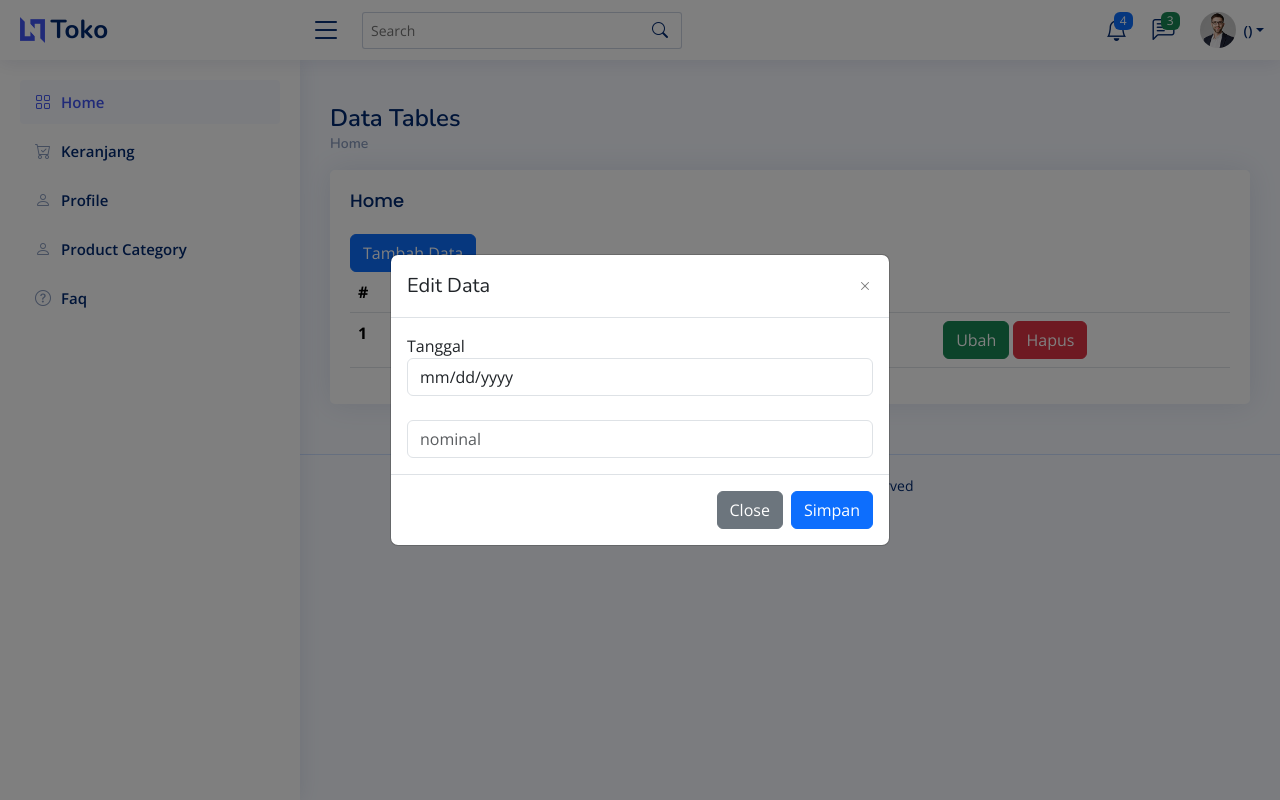
After one commit to IqbalMaulanaHakim05/belajar-ci-tugas, a CodeIgniter 4 app: the page made by app/Views/v_diskon.php in a window 1280 px wide, after a click on "Ubah". The commit adds this page. Run offline with PHP 8.4 and a stand-in for CodeIgniter, Linux system fonts and the light colour scheme; the template is opened without the code that fills it: most values are stand-ins (such as "Sample title", 1, 10 or a date in 2020); data that the repository does not hold is empty; some libraries are stand-ins or nearby versions.

Commit message:
menambahkan header diskon

```diff
--- a/app/Controllers/AuthController.php
+++ b/app/Controllers/AuthController.php
@@ -5,7 +5,7 @@ namespace App\Controllers;
 use App\Controllers\BaseController;
 use CodeIgniter\HTTP\ResponseInterface;
 use App\Models\UserModel;
-
+use App\Models\DiskonModel;
 class AuthController extends BaseController
 {
     protected $user;
@@ -14,6 +14,7 @@ class AuthController extends BaseController
 {
     helper('form');
     $this->user = new UserModel();
+    $this->diskonModel = new DiskonModel();
 }
 
 public function login()
@@ -51,4 +52,6 @@ public function logout()
     session()->destroy();
     return redirect()->to('login');
 }
+
+
 }
--- a/app/Views/components/sidebar.php
+++ b/app/Views/components/sidebar.php
@@ -25,6 +25,13 @@
                 <span>Produk</span>
             </a>
         </li><!-- End Produk Nav -->
+
+        <li class="nav-item">
+            <a class="nav-link <?php echo (uri_string() == 'diskon') ? "" : "collapsed" ?>" href="diskon">
+                <i class="bi bi-receipt"></i>
+                <span>Diskon</span>
+            </a>
+        </li><!-- End Diskon Nav -->
         <?php
         }
         ?>
--- /dev/null
+++ b/app/Views/v_diskon.php
@@ -0,0 +1,118 @@
+<?= $this->extend('layout') ?>
+<?= $this->section('content') ?>
+<?php
+if (session()->getFlashData('success')) {
+    ?>
+    <div class="alert alert-info alert-dismissible fade show" role="alert">
+        <?= session()->getFlashData('success') ?>
+        <button type="button" class="btn-close" data-bs-dismiss="alert" aria-label="Close"></button>
+    </div>
+    <?php
+}
+?>
+<?php
+if (session()->getFlashData('failed')) {
+    ?>
+    <div class="alert alert-danger alert-dismissible fade show" role="alert">
+        <?= session()->getFlashData('failed') ?>
+        <button type="button" class="btn-close" data-bs-dismiss="alert" aria-label="Close"></button>
+    </div>
+    <?php
+}
+?>
+<button type="button" class="btn btn-primary" data-bs-toggle="modal" data-bs-target="#addModal">
+    Tambah Data
+</button>
+<table class="table datatable">
+    <thead>
+        <tr>
+            <th scope="col">#</th>
+            <th scope="col">Tanggal</th>
+            <th scope="col">Nominal (Rp)</th>
+            <th scope="col"></th>
+        </tr>
+    </thead>
+    <tbody>
+        <?php foreach ($diskon as $index => $diskonbarang): ?>
+            <tr>
+                <th scope="row"><?php echo $index + 1 ?></th>
+                <td><?php echo $diskonbarang['tanggal'] ?></td>
+                <td><?php echo $diskonbarang['nominal'] ?></td>
+                <td>
+                    <button type="button" class="btn btn-success" data-bs-toggle="modal"
+                        data-bs-target="#editModal-<?= $diskonbarang['id'] ?>">
+                        Ubah
+                    </button>
+                    <a href="<?= base_url('diskon/delete/' . $diskonbarang['id']) ?>" class="btn btn-danger"
+                        onclick="return confirm('Yakin hapus data ini ?')">
+                        Hapus
+                    </a>
+                </td>
+            </tr>
+            <!-- Edit Modal Begin -->
+            <div class="modal fade" id="editModal-<?= $diskonbarang['id'] ?>" tabindex="-1">
+                <div class="modal-dialog modal-dialog-centered">
+                    <div class="modal-content">
+                        <div class="modal-header">
+                            <h5 class="modal-title">Edit Data</h5>
+                            <button type="button" class="btn-close" data-bs-dismiss="modal" aria-label="Close"></button>
+                        </div>
+                        <form action="<?= base_url('diskon/edit/' . $diskonbarang['id']) ?>" method="post"
+                            enctype="multipart/form-data">
+                            <?= csrf_field(); ?>
+                            <div class="modal-body">
+                                <div class="form-group">
+                                    <label for="tanggal">Tanggal</label>
+                                    <input type="date" name="tanggal" class="form-control" id="tanggal"
+                                        value="<?= $diskonbarang['tanggal'] ?>" placeholder="Tanggal" required readonly>
+                                </div>
+                                <div class="form-group">
+                                    <label for="nominal"></label>
+                                    <input type="number" name="nominal" class="form-control" id="nominal"
+                                        value="<?= $diskonbarang['nominal'] ?>" placeholder="nominal" required>
+                                </div>
+                            </div>
+                            <div class="modal-footer">
+                                <button type="button" class="btn btn-secondary" data-bs-dismiss="modal">Close</button>
+                                <button type="submit" class="btn btn-primary">Simpan</button>
+                            </div>
+                        </form>
+                    </div>
+                </div>
+            </div>
+            <!-- Edit Modal End -->
+        <?php endforeach ?>
+    </tbody>
+</table>
+<!-- End Table with stripped rows -->
+<!-- Add Modal Begin -->
+<div class="modal fade" id="addModal" tabindex="-1">
+    <div class="modal-dialog modal-dialog-centered">
+        <div class="modal-content">
+            <div class="modal-header">
+                <h5 class="modal-title">Tambah Data</h5>
+                <button type="button" class="btn-close" data-bs-dismiss="modal" aria-label="Close"></button>
+            </div>
+            <form action="<?= base_url('diskon') ?>" method="post" enctype="multipart/form-data">
+                <?= csrf_field(); ?>
+                <div class="modal-body">
+                    <div class="form-group">
+                        <label for="tanggal">tanggal</label>
+                        <input type="date" name="tanggal" class="form-control" id="tanggal" placeholder="tanggal"
+                            required>
+                    </div>
+                    <div class="form-group">
+                        <label for="nominal">Nominal</label>
+                        <input type="number" name="nominal" class="form-control" id="nominal" placeholder="nominal"
+                            required>
+                    </div>
+                    <div class="modal-footer">
+                        <button type="button" class="btn btn-secondary" data-bs-dismiss="modal">Close</button>
+                        <button type="submit" class="btn btn-primary">Simpan</button>
+                    </div>
+            </form>
+        </div>
+    </div>
+</div>
+<!-- Add Modal End -->
+<?= $this->endSection() ?>
```
Also changed, not shown: app/Config/Routes.php (+8 -0 lines), app/Controllers/DiskonController.php (added, +72 -0 lines).
